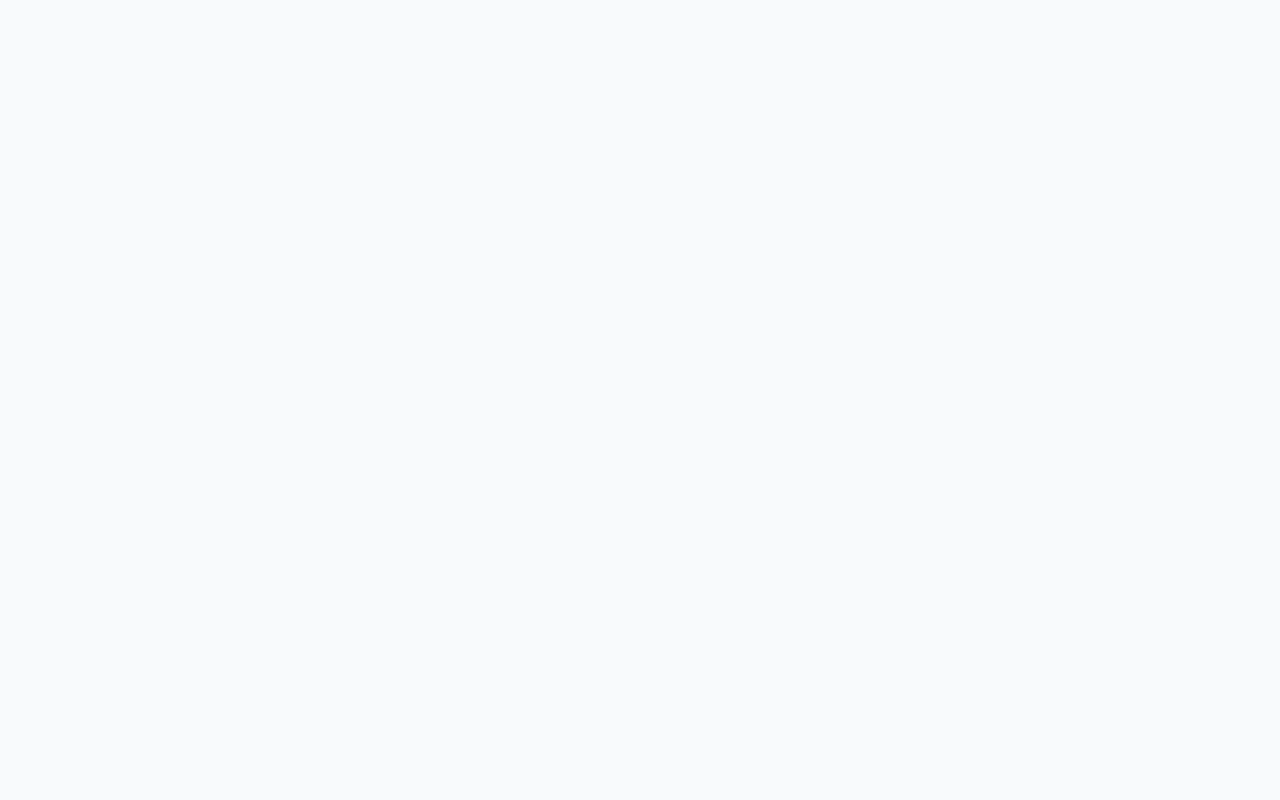
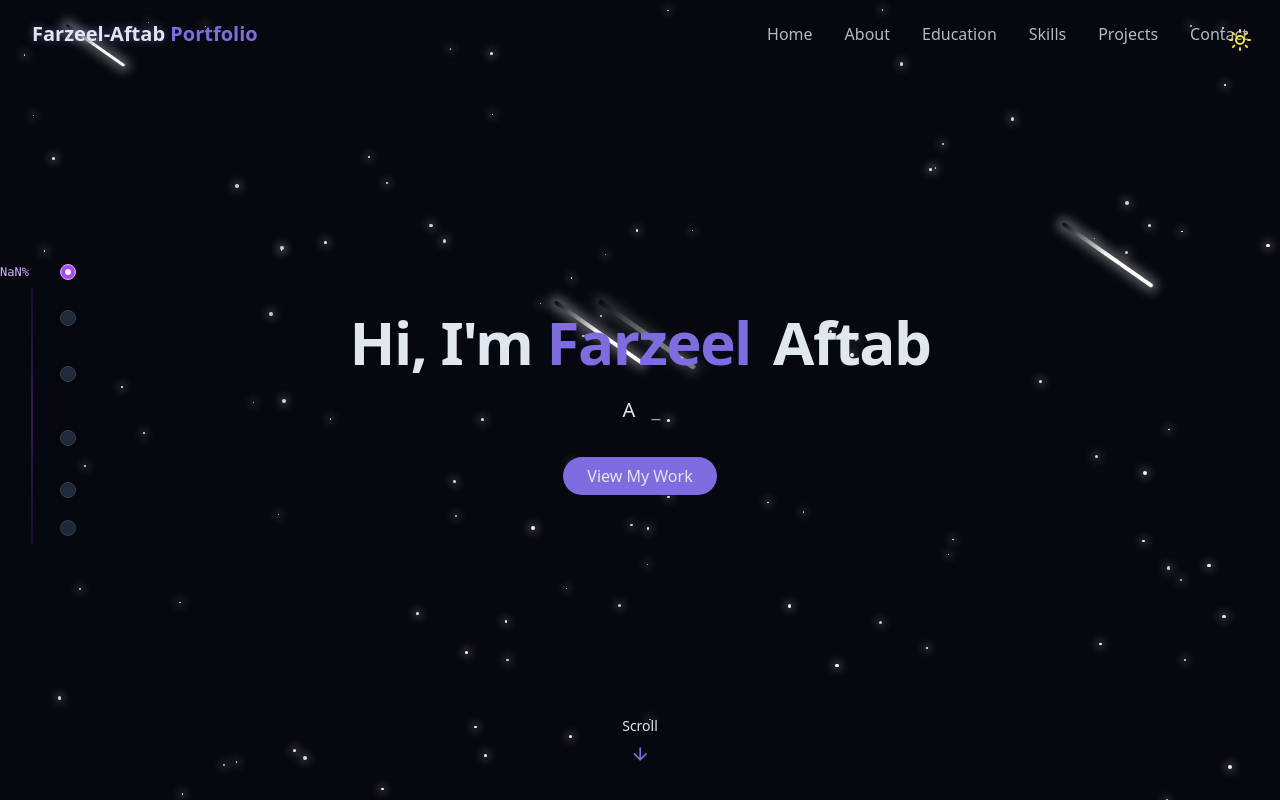
Before and after one commit to Farzeel/MyPortfolio, a React (Vite) app: page / in a window 1280 px wide. Shown: the top 800 px of the page. Built offline with nearby package versions, Linux system fonts and the light colour scheme.

Commit message:
version 6

```diff
--- a/package.json
+++ b/package.json
@@ -9,7 +9,7 @@
     "deploy": "gh-pages -d dist",
     "dev": "vite",
     "build": "vite build",
-    "postbuild": "copy dist\\index.html dist\\404.html",
+
     "lint": "eslint . --ext js,jsx --report-unused-disable-directives --max-warnings 0",
     "preview": "vite preview"
   },
--- a/src/App.jsx
+++ b/src/App.jsx
@@ -18,12 +18,10 @@ function App() {
     <>
      {/* <ScrollProgressTimeline/> */}
       <Toaster />
-      <BrowserRouter basename="/MyPortfolio">
-        <Routes>
-          <Route index element={<Home look={look} setLook={setLook}/>} />
-          <Route path="*" element={<NotFound />} />
-        </Routes>
-      </BrowserRouter>
+
+        <Home look={look} setLook={setLook}/>
+
+
     </>
   );
 }
--- a/vite.config.js
+++ b/vite.config.js
@@ -5,7 +5,7 @@ import path from "path";
 
 // https://vitejs.dev/config/
 export default defineConfig({
-  base: "/MyPortfolio",
+  // base: "/MyPortfolio",
 
   plugins: [react(), tailwindcss()],
   resolve: {
```
